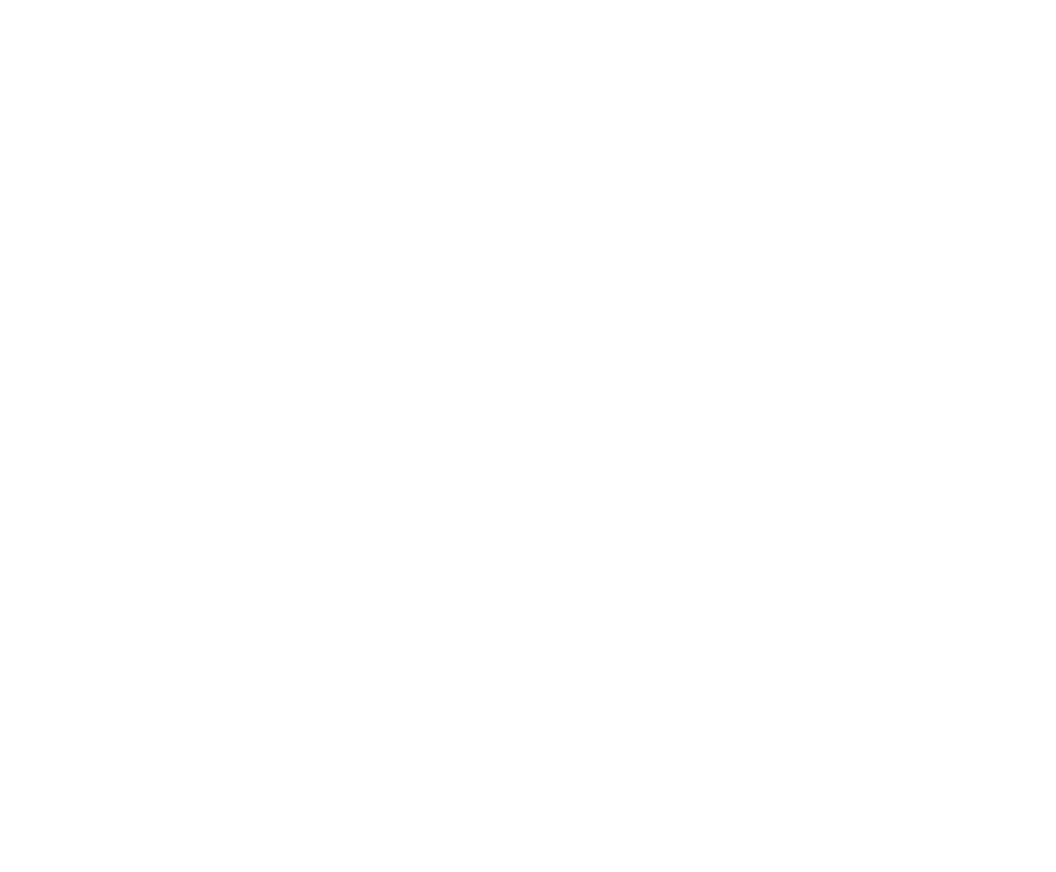
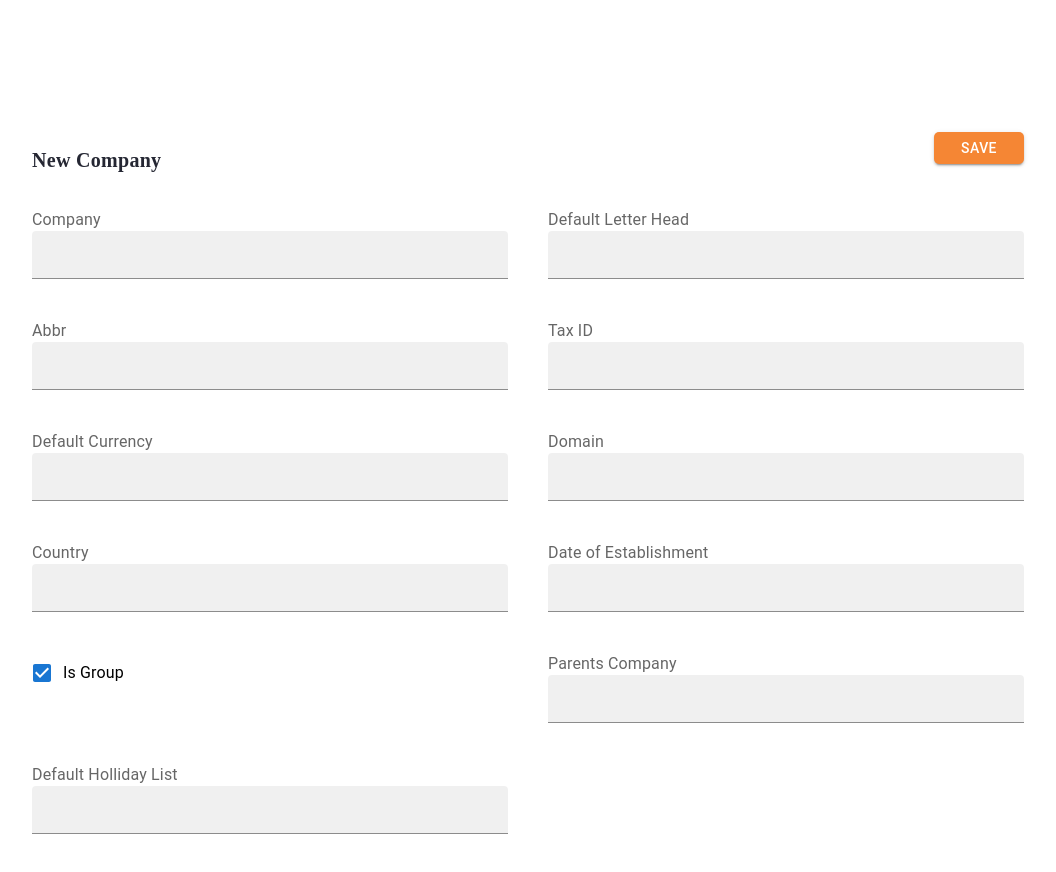
Before and after one commit to sumedh-mohod/HR-portal-react-js, a React (Create React App) app: page /addcompany in a window 1280 px wide. Before the commit this address had no page. Shown: the top 872 px of the page, without its empty margins (112-1168 px from the left). Before the commit the page ends 800 px from the top, so only its background shows below. Built offline with nearby package versions, Linux system fonts and the light colour scheme.

Commit message:
add-company page

```diff
--- a/src/App.tsx
+++ b/src/App.tsx
@@ -7,7 +7,7 @@ import Registration from "./screens/Registration";
 import Dashboard from "./screens/Dashboard";
 import Header from "./components/Header";
 import { Box } from "@mui/material";
-
+import AddCompany from "./screens/AddCompany";
 const App = () => {
   return (
     <Box sx={{ display: "flex" }}>
@@ -19,6 +19,7 @@ const App = () => {
           <Route element={<Header />}>
             <Route path="/dashboard" element={<Dashboard />} />
           </Route>
+          <Route path="/addcompany" element={<AddCompany />} />
         </Routes>
       </Box>
     </Box>
--- /dev/null
+++ b/src/screens/AddCompany.tsx
@@ -0,0 +1,135 @@
+import React from "react";
+import Box from "@mui/material/Box";
+import Container from "@mui/material/Container";
+import Button from "@mui/material/Button";
+import Grid from "@mui/material/Grid";
+import {
+  Checkbox,
+  FormControl,
+  FormControlLabel,
+  FormLabel,
+  TextField,
+} from "@mui/material";
+
+const AddCompany = () => {
+  return (
+    <Container sx={{ p: 5 }}>
+      <Box
+        style={{
+          display: "flex",
+          justifyContent: "space-between",
+          padding: "10px 80px",
+          justifyItems: "center",
+          alignContent: "flex-start",
+        }}
+      >
+        <h2
+          style={{
+            fontWeight: "700",
+            fontSize: "20px",
+            letterSpacing: "0.3px",
+            color: "#252733",
+          }}
+        >
+          New Company
+        </h2>
+        <Button
+          variant="contained"
+          sx={{
+            width: "90px",
+            height: "32px",
+            backgroundColor: "#F58634",
+            borderRadius: "5px",
+          }}
+        >
+          Save
+        </Button>
+      </Box>
+      {/* form fields started */}
+      <Grid container spacing={5} sx={{ padding: "10px 80px" }}>
+        <Grid item xs={12} lg={6}>
+          <FormControl fullWidth>
+            <FormLabel id="company">Company</FormLabel>
+            <TextField name="company" variant="filled" size="small" />
+          </FormControl>
+        </Grid>
+        <Grid item xs={12} lg={6}>
+          <FormControl fullWidth>
+            <FormLabel id="defaultLetterHead">Default Letter Head</FormLabel>
+            <TextField variant="filled" name="defaultLetterHead" size="small" />
+          </FormControl>
+        </Grid>
+        <Grid item xs={12} lg={6}>
+          <FormControl fullWidth>
+            <FormLabel id="abbr">Abbr</FormLabel>
+            <TextField name="abbr" variant="filled" size="small" />
+          </FormControl>
+        </Grid>
+        <Grid item xs={12} lg={6}>
+          <FormControl fullWidth>
+            <FormLabel id="taxID">Tax ID</FormLabel>
+            <TextField name="taxID" variant="filled" size="small" />
+          </FormControl>
+        </Grid>
+        <Grid item xs={12} lg={6}>
+          <FormControl fullWidth>
+            <FormLabel id="defaultCurrency">Default Currency</FormLabel>
+            <TextField variant="filled" name="defaultCurrency" size="small" />
+          </FormControl>
+        </Grid>
+        <Grid item xs={12} lg={6}>
+          <FormControl fullWidth>
+            <FormLabel id="domain">Domain</FormLabel>
+            <TextField variant="filled" name="Domain" size="small" />
+          </FormControl>
+        </Grid>
+        <Grid item xs={12} lg={6}>
+          <FormControl fullWidth>
+            <FormLabel id="country">Country</FormLabel>
+            <TextField variant="filled" name="country" size="small" />
+          </FormControl>
+        </Grid>
+        <Grid item xs={12} lg={6}>
+          <FormControl fullWidth>
+            <FormLabel id="dateOfEstablishment">
+              Date of Establishment
+            </FormLabel>
+            <TextField
+              variant="filled"
+              name="dateOfEstablishment"
+              size="small"
+            />
+          </FormControl>
+        </Grid>
+        <Grid item xs={12} lg={6}>
+          <FormControl fullWidth>
+            <FormControlLabel
+              control={<Checkbox defaultChecked />}
+              label="Is Group"
+            />
+          </FormControl>
+        </Grid>
+        <Grid item xs={12} lg={6}>
+          <FormControl fullWidth>
+            <FormLabel id="parentsCompany">Parents Company</FormLabel>
+            <TextField variant="filled" name="parentsCompany" size="small" />
+          </FormControl>
+        </Grid>
+        <Grid item xs={12} lg={6}>
+          <FormControl fullWidth>
+            <FormLabel id="defaultHollidayList">
+              Default Holliday List
+            </FormLabel>
+            <TextField
+              variant="filled"
+              name="defaultHollidayList"
+              size="small"
+            />
+          </FormControl>
+        </Grid>
+      </Grid>
+    </Container>
+  );
+};
+
+export default AddCompany;
```
Also changed, not shown: 1 other file (tests, documents, lock files or other folders).
